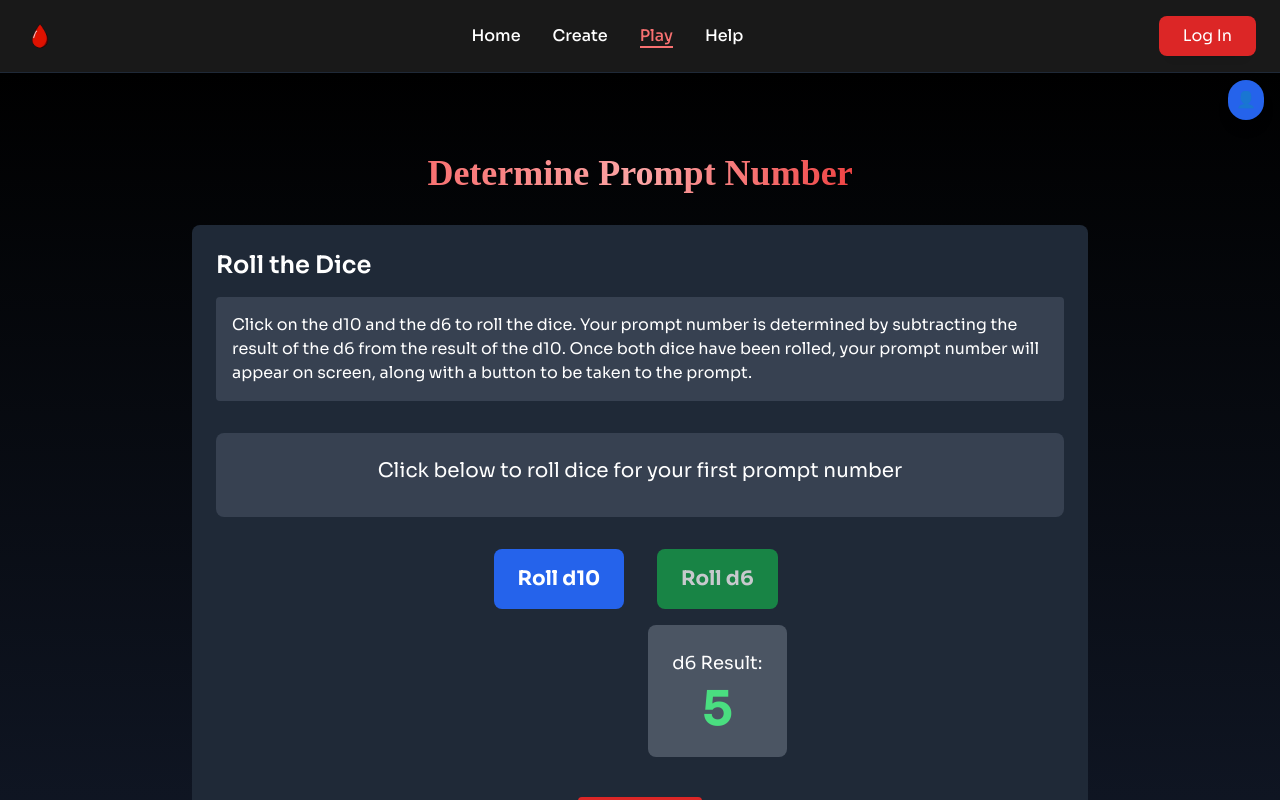
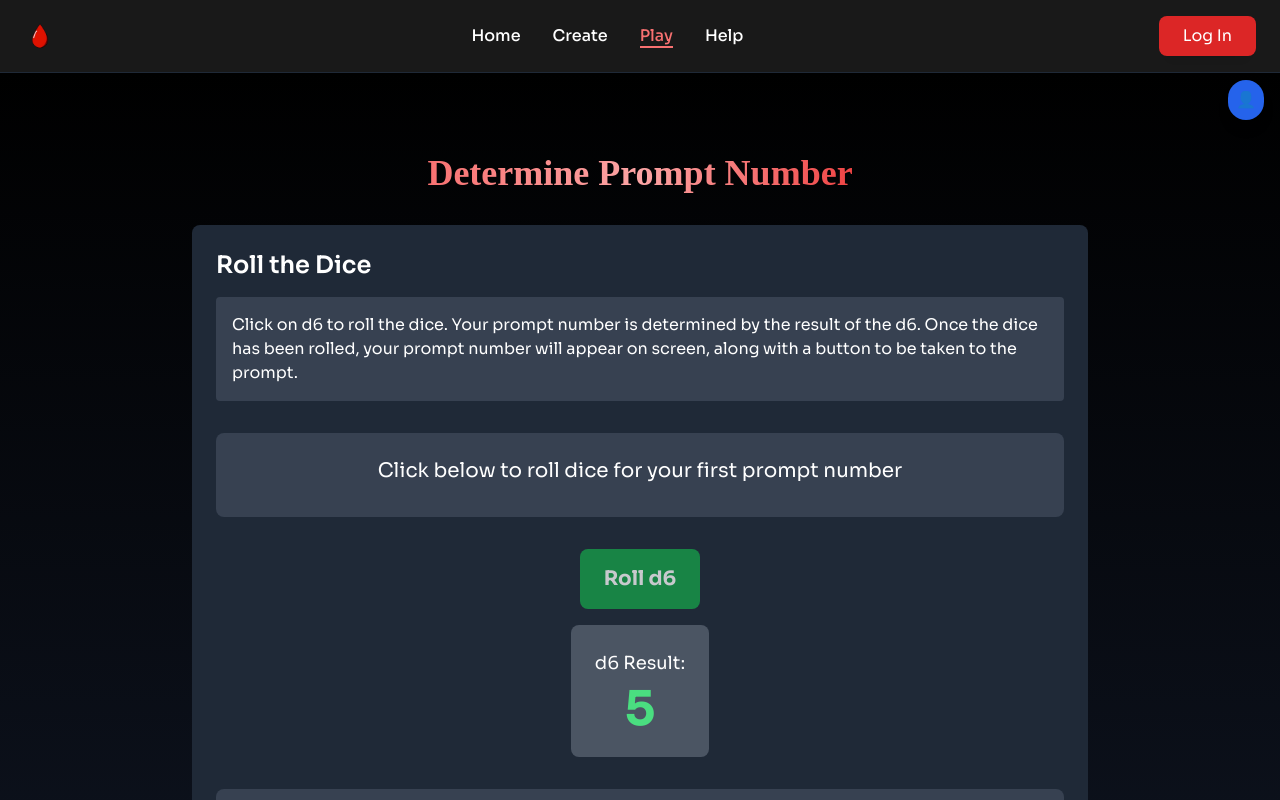
Before and after one commit to kellyjellykitten/vampire-game, a React (Vite) app: page /game/roll in a window 1280 px wide. Both pictures are taken after a click on the button "Roll d6". Shown: the top 800 px of the page. Built offline with nearby package versions, Linux system fonts and the light colour scheme; a web font is replaced by a local one.

Commit message:
eliminated d10 rolls, prompt # navigates only though d6 now; to allow for better progression; prompts starting to be reworked to have a total of 30 spanning beg, middle, & end

```diff
--- a/src/pages/HelpPage.jsx
+++ b/src/pages/HelpPage.jsx
@@ -127,7 +127,7 @@ const HelpPage = () => {
                             {section.id === 'credits' && (
                                 <div className="space-y-6">
                                     <p className="text-gray-200 leading-relaxed">
-                                        This game is based on the solo role-playing journaling game Thousand Year Old Vampire by Tim Hutchings. While I have altered the prompts, the game mechanics remain the same as in the original game. You can find more information about Thousand Year Old Vampire <a className="underline text-red-300 hover:text-red-400" href="https://thousandyearoldvampire.com/" target="_blank">here</a> (https://thousandyearoldvampire.com/).
+                                        This game is inspired by the solo role-playing journaling game Thousand Year Old Vampire by Tim Hutchings. You can find more information about Thousand Year Old Vampire <a className="underline text-red-300 hover:text-red-400" href="https://thousandyearoldvampire.com/" target="_blank">here</a> (https://thousandyearoldvampire.com/).
                                     </p>
                                     <p className="text-gray-200">
                                         Website made by <a className="underline text-red-300 hover:text-red-400" href="https://kellylloyd.kiwi/" target="_blank" title="View my Portfolio">Kelly Lloyd</a> <FaRegCopyright className="inline text-gray-300 text-xl" /> 2025. GitHub <a href="https://github.com/kellyjellykitten" target="_blank" title="View my GitHub"><MdOpenInNew className="inline text-red-300 hover:text-red-400 text-2xl" /></a>
--- a/src/pages/game/PromptList.js
+++ b/src/pages/game/PromptList.js
@@ -148,9 +148,9 @@ export const gamePrompts = [
     },
 ];
 
-// Function to get a prompt by prompt number (1-10)
+// Function to get a prompt by prompt number
 export const getPromptById = (promptId) => {
-    // Make sure we have a valid number between 1-10
+    // Make sure we have a valid number between 1-30
     const safePromptId = Math.max(1, Math.min(16, promptId));
 
     // Find the prompt with matching ID, or return the first prompt as fallback
--- a/src/pages/game/RollPage.jsx
+++ b/src/pages/game/RollPage.jsx
@@ -6,7 +6,6 @@ import SidebarToggleButton from "../../components/SidebarToggleButton";
 const RollPage = () => {
     const navigate = useNavigate();
 
-    const [d10Result, setD10Result] = useState(null);
     const [d6Result, setD6Result] = useState(null);
     const [promptNumber, setPromptNumber] = useState(null);
     const [isRolling, setIsRolling] = useState(false);
@@ -23,27 +22,6 @@ const RollPage = () => {
         return Math.floor(Math.random() * sides) + 1;
     };
 
-    const handleD10Roll = () => {
-        setIsRolling(true);
-
-        const rollInterval = setInterval(() => {
-            const tempRoll = rollDice(10);
-            setD10Result(tempRoll);
-        }, 50);
-
-        setTimeout(() => {
-            clearInterval(rollInterval);
-            const finalResult = rollDice(10);
-            setD10Result(finalResult);
-            setIsRolling(false);
-
-            // If d6 already rolled, calculate prompt #
-            if (d6Result !== null) {
-                calculatePromptNumber(finalResult, d6Result);
-            }
-        }, 1000)
-    };
-
     const handleD6Roll = () => {
         setIsRolling(true);
 
@@ -58,24 +36,20 @@ const RollPage = () => {
             setD6Result(finalResult);
             setIsRolling(false);
 
-            // If d10 already rolled, calculate prompt #
-            if (d10Result !== null) {
-                calculatePromptNumber(d10Result, finalResult);
-            }
+            calculatePromptNumber(finalResult);
+
         }, 1000);
     };
 
     // load stored prompt number from session storage
     const storedPromptNumber = parseInt(sessionStorage.getItem('promptNumber'));
 
-    const calculatePromptNumber = (d10, d6) => {
+    const calculatePromptNumber = (d6) => {
         if (storedPromptNumber) {
-            let result = storedPromptNumber + (d10 - d6);
-            if (result < 1) result = 1;
+            let result = storedPromptNumber + (d6);
             setPromptNumber(result);
         } else {
-            let result = d10 - d6;
-            if (result < 1) result = 1;
+            let result = d6;
             setPromptNumber(result);
         }
     };
@@ -87,7 +61,6 @@ const RollPage = () => {
     }
 
     const resetRolls = () => {
-        setD10Result(null);
         setD6Result(null);
         setPromptNumber(null);
     };
@@ -110,12 +83,12 @@ const RollPage = () => {
                 <div className="bg-gray-800 rounded-lg p-6 mb-6">
                     <h2 className="text-2xl font-semibold mb-4">Roll the Dice</h2>
                     <div className="bg-gray-700 rounded p-4 mb-4">
-                        <p>Click on the d10 and the d6 to roll the dice. Your prompt number is determined by subtracting the result of the d6 from the result of the d10. Once both dice have been rolled, your prompt number will appear on screen, along with a button to be taken to the prompt.</p>
+                        <p>Click on d6 to roll the dice. Your prompt number is determined by the result of the d6. Once the dice has been rolled, your prompt number will appear on screen, along with a button to be taken to the prompt.</p>
                     </div>
                     {storedPromptNumber ? (
                         <div className="mt-8 p-6 bg-gray-700 rounded-lg text-center">
                             <h3 className="text-xl mb-2">Your last prompt number was:</h3>
-                            <p className="text-6xl font-bold text-yellow-400 mb-6">{storedPromptNumber}</p>
+                            <p className="text-6xl font-bold text-red-400 mb-6">{storedPromptNumber}</p>
                             <p>Click below to roll the dice for your next prompt number</p>
                         </div>
                     ) : (
@@ -124,22 +97,6 @@ const RollPage = () => {
                         </div>
                     )}
                     <div className="flex flex-wrap gap-6 justify-center mt-8">
-                        {/* d10 roll section */}
-                        <div className="text-center">
-                            <button
-                                onClick={handleD10Roll}
-                                className={`bg-blue-600 hover:bg-blue-700 text-white font-bold py-4 px-6 rounded-lg text-xl transition-colors duration-200 ${isRolling || d10Result !== null ? 'opacity-75 cursor-not-allowed' : ''}`}
-                                disabled={isRolling || d10Result !== null}
-                            >
-                                {isRolling ? 'Rolling...' : 'Roll d10'}
-                            </button>
-                            {d10Result !== null && (
-                                <div className="mt-4 bg-gray-600 rounded-lg p-6 text-center">
-                                    <p className="text-lg mb-2">d10 Result:</p>
-                                    <p className="text-5xl font-bold text-blue-400">{d10Result}</p>
-                                </div>
-                            )}
-                        </div>
                         {/* d6 roll section */}
                         <div className="text-center">
                             <button
@@ -161,7 +118,7 @@ const RollPage = () => {
                     {promptNumber !== null && (
                         <div className="mt-8 p-6 bg-gray-700 rounded-lg text-center">
                             <h3 className="text-xl mb-2">Your Prompt Number is:</h3>
-                            <p className="text-6xl font-bold text-yellow-400 mb-6">{promptNumber}</p>
+                            <p className="text-6xl font-bold text-red-400 mb-6">{promptNumber}</p>
                             <button
                                 onClick={handlePromptNav}
                                 className="bg-purple-600 hover:bg-purple-700 text-white font-bold py-3 px-6 rounded-lg text-lg transition-colors duration-200"
@@ -171,7 +128,7 @@ const RollPage = () => {
                         </div>
                     )}
                     {/* Reset button */}
-                    {(d10Result !== null || d6Result !== null) && (
+                    {(d6Result !== null) && (
                         <div className="mt-6 text-center">
                             <button
                                 onClick={resetRolls}
```
Also changed, not shown: 1 other file (tests, documents, lock files or other folders).
